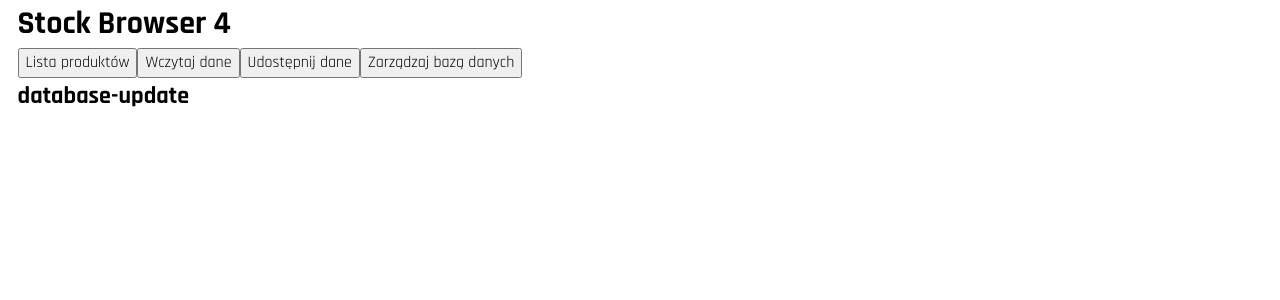
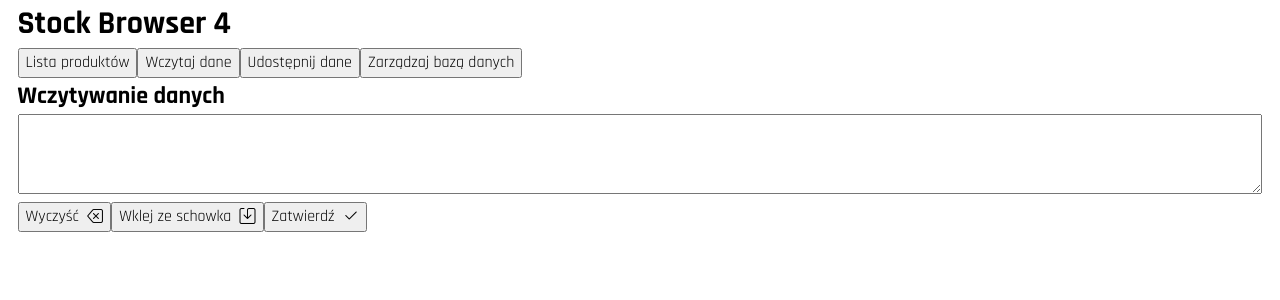
Before and after one commit to PawRys/StockBrowser4, a Vue app: page / in a window 1280 px wide. Both pictures are taken after a click on the button "Wczytaj dane". Shown: the top 300 px of the page. Built offline with nearby package versions, Linux system fonts and the light colour scheme.

Commit message:
Clipboard button added

```diff
--- a/src/components/tabs/DatabaseUpdate.vue
+++ b/src/components/tabs/DatabaseUpdate.vue
@@ -1,9 +1,91 @@
-<script setup lang="ts"></script>
+<script setup lang="ts">
+import { ref } from 'vue'
+
+const textarea = ref('')
+const message = ref('')
+const clipboardPerrmisionTest = ref(true)
+
+await navigator.permissions
+  .query({ name: 'clipboard-read' as PermissionName })
+  .then((permissionStatus) => {
+    permissionStatus.addEventListener('change', () => {
+      if (permissionStatus.state === 'denied') {
+        clipboardPerrmisionTest.value = false
+      }
+    })
+  })
+  .catch((err) => {
+    console.log('/** Browser permission issue. **/\n', err)
+    clipboardPerrmisionTest.value = false
+  })
+
+function dummy(e: Event): void {
+  console.log(e)
+}
+
+async function clip() {
+  message.value = 'some message\nsome message\nsome message\n'
+
+  const clipboardData = await navigator.clipboard
+    .readText()
+    .catch((reason) => console.error(reason))
+
+  if (clipboardData) {
+    textarea.value = clipboardData
+  }
+}
+</script>
 
 <template>
   <section id="database-update">
-    <h2>database-update</h2>
+    <h2>Wczytywanie danych</h2>
+    <form @submit.prevent="dummy">
+      <textarea id="data-input" v-model="textarea"></textarea>
+
+      <div :class="['message-box', { active: message }]">
+        <pre>{{ message }}</pre>
+      </div>
+
+      <div class="buttonbar">
+        <button type="reset" @click="message = ''">
+          <span>Wyczyść</span>
+          <i class="bi bi-backspace"></i>
+        </button>
+
+        <button type="button" v-if="clipboardPerrmisionTest" @click="clip">
+          <span>Wklej ze schowka</span>
+          <i class="bi bi-save"></i>
+        </button>
+
+        <button type="submit">
+          <span>Zatwierdź</span>
+          <i class="bi bi-check2"></i>
+        </button>
+      </div>
+    </form>
   </section>
 </template>
 
-<style scoped></style>
+<style scoped>
+#data-input {
+  padding: 0.6ch 1ch;
+  width: 100%;
+  height: 5rem;
+}
+
+.message-box {
+  border: pink;
+
+  display: grid;
+  grid-template-rows: 0fr;
+  transition-property: grid-template-rows;
+  transition-duration: 200ms;
+}
+
+.message-box > * {
+  overflow: hidden;
+}
+.message-box.active {
+  grid-template-rows: 2fr;
+}
+</style>
```
